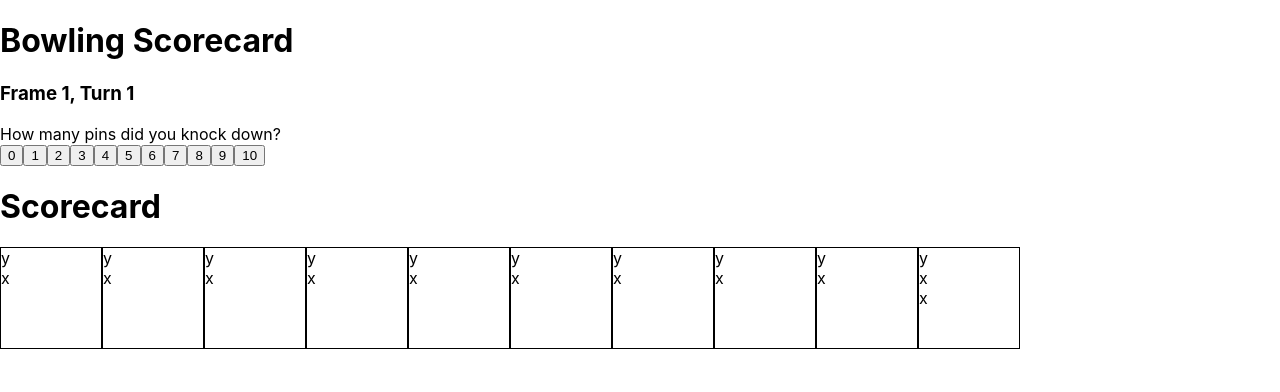
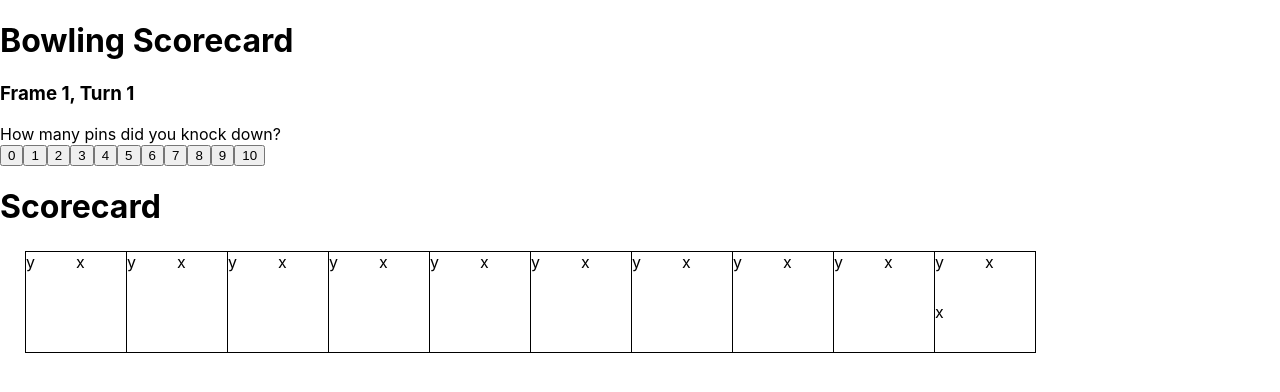
Before and after one commit to jimburch/bowling-scorecard, a React (Create React App) app: page / in a window 1280 px wide. Shown: the top 392 px of the page. Built offline with nearby package versions, Linux system fonts and the light colour scheme; the HTML template or start-up script is replaced by a standard one.

Commit message:
moved borders

```diff
--- a/src/App.css
+++ b/src/App.css
@@ -1,13 +1,19 @@
 .frames-container {
 	display: flex;
+	margin: 25px;
 }
 
 .frame {
-	/* display: flex; */
+	display: grid;
+	grid-template-rows: 50% 50%;
+	grid-template-columns: 50% 50%;
 	width: 100px;
 	height: 100px;
 	border: 1px black solid;
+	margin-right: -1px;
 }
 
-.frame-corner {
+.turn-two {
+	border: 1px black solid;
+	margin: -1px;
 }
```
